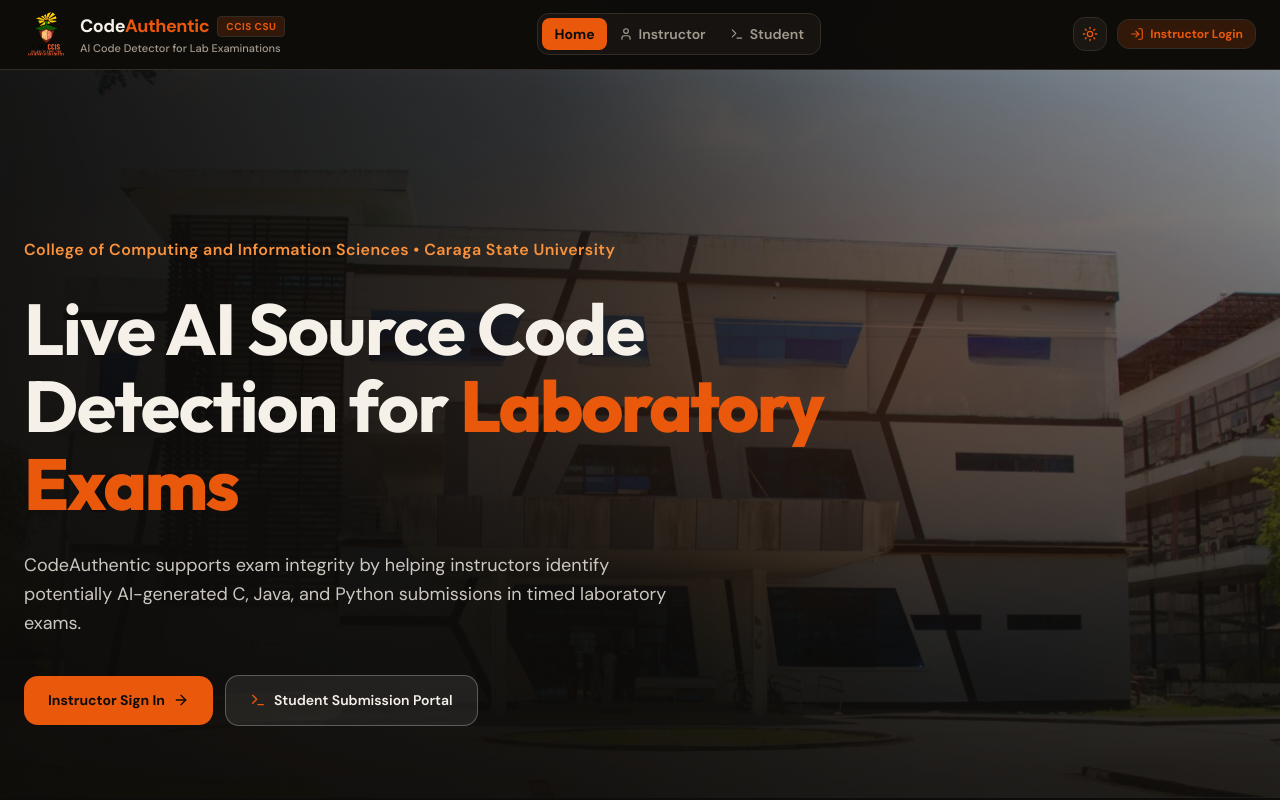
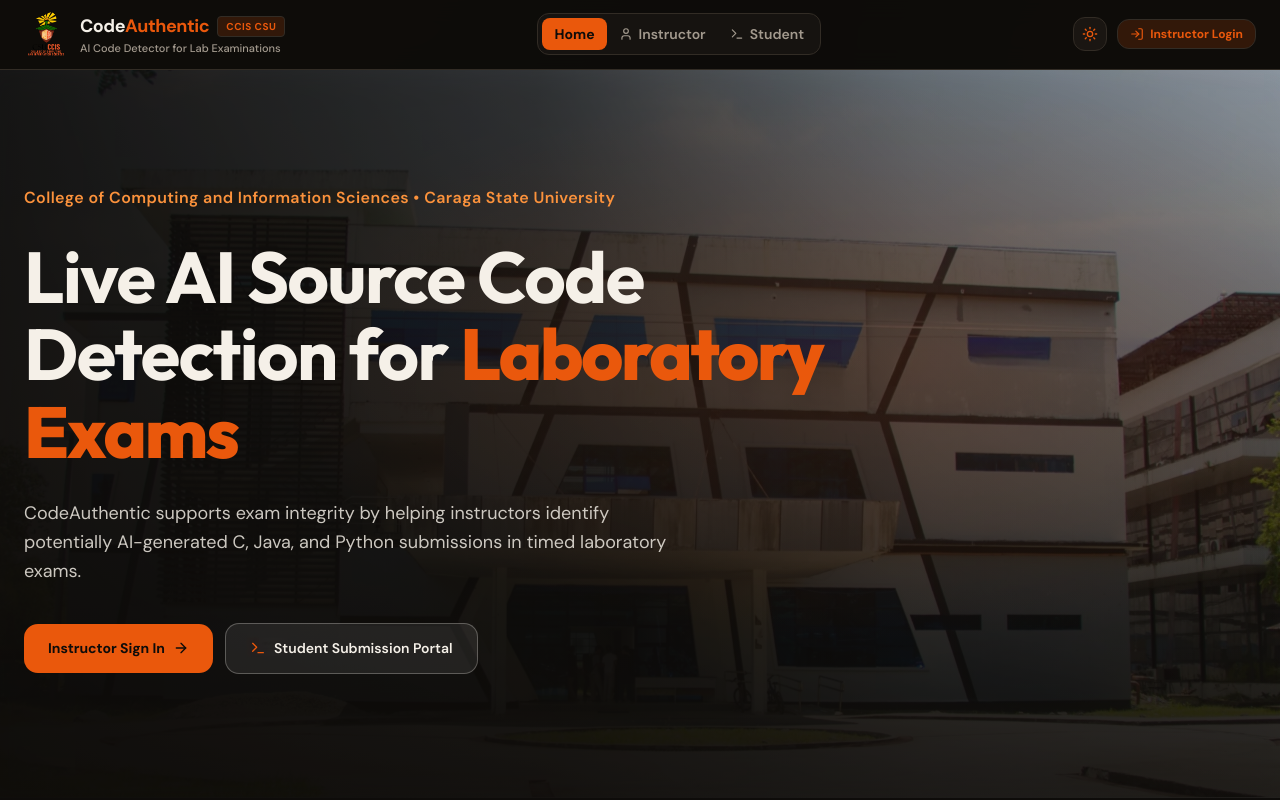
Before and after one commit to Lorenj25/thesis, a React (Vite) app: page / in a window 1280 px wide. Shown: the top 800 px of the page. Built offline with nearby package versions, Linux system fonts and the light colour scheme; a web font is replaced by a local one.

Commit message:
refactor: adjust alignment and padding in global CSS

```diff
--- a/src/global.css
+++ b/src/global.css
@@ -236,7 +236,7 @@ body {
   width: 100%;
   min-height: calc(100vh - 4.5rem);
   display: flex;
-  align-items: flex-end;
+  align-items: center;
   overflow: hidden;
   color: var(--ca-hero-text);
 }
@@ -280,12 +280,12 @@ body {
   width: 100%;
   max-width: 80rem;
   margin: 0 auto;
-  padding: 4.5rem 1.25rem 3.5rem;
+  padding: 2rem 1.25rem 2.5rem;
 }
 
 @media (min-width: 640px) {
   .ca-hero__content {
-    padding: 6rem 1.5rem 4.5rem;
+    padding: 2.5rem 1.5rem 3rem;
   }
 }
 
```
